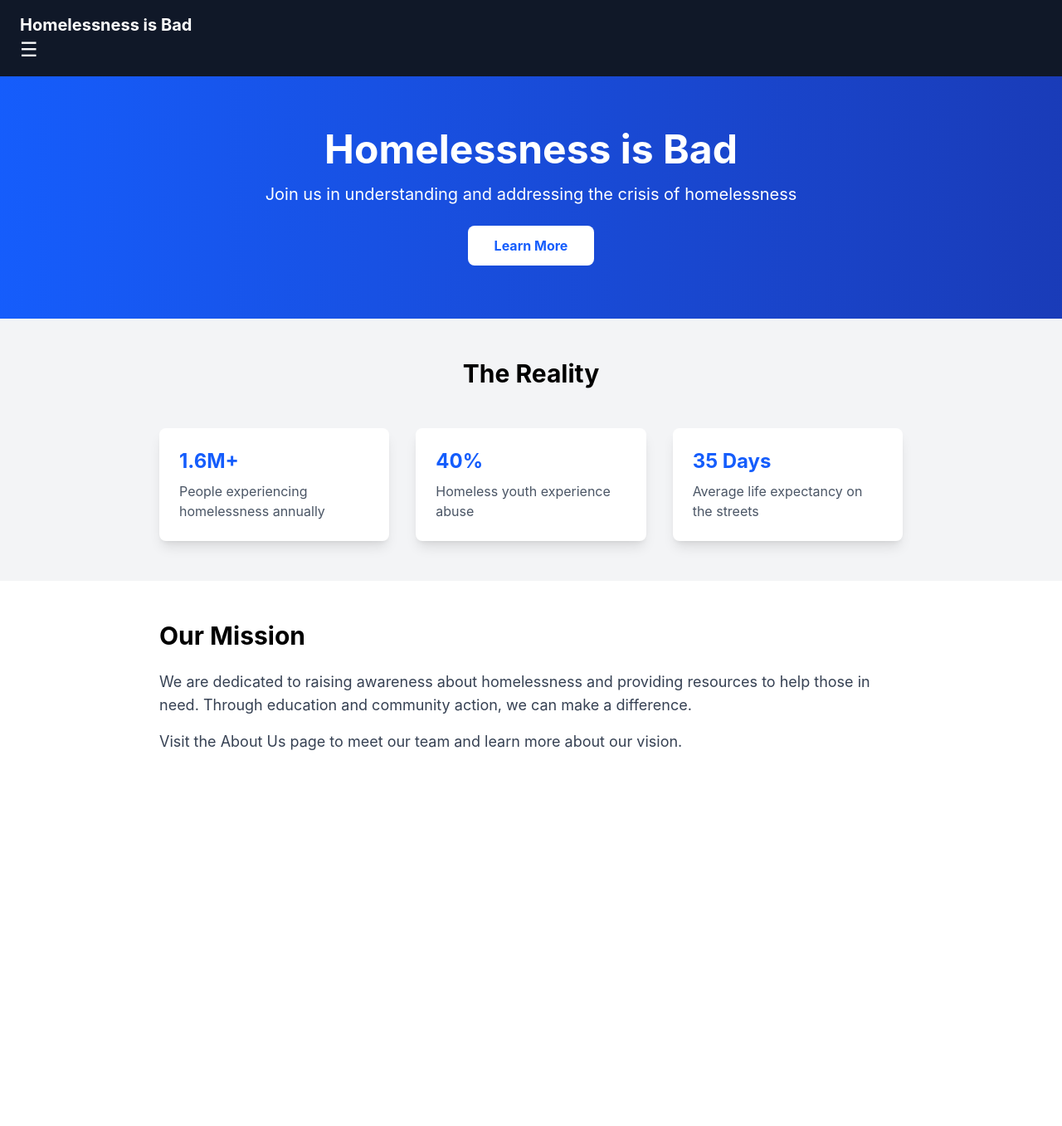
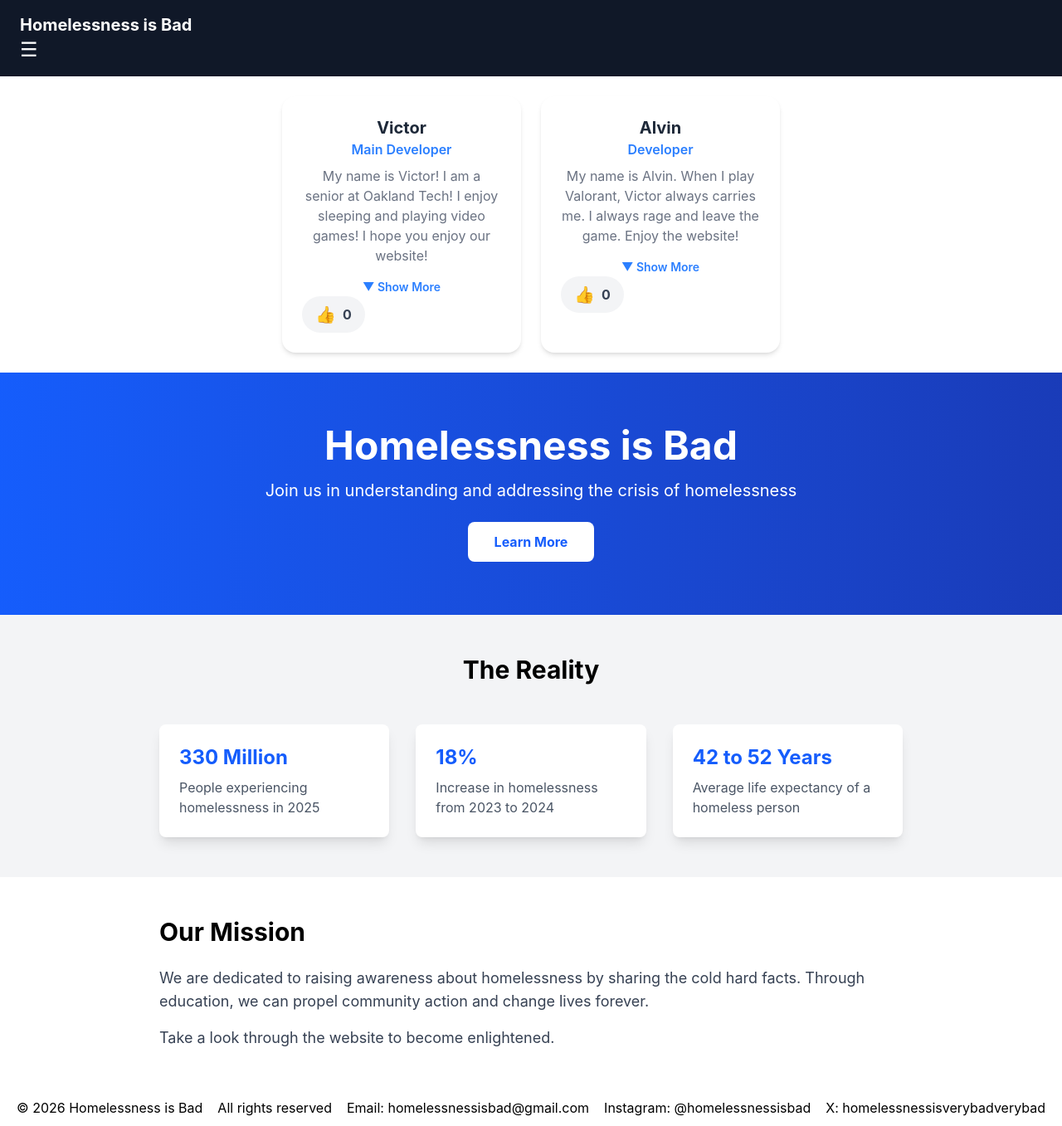
Before and after one commit to victorzhh/final-project-victor-and-alvin, a React (Vite) app: page / in a window 1280 px wide. Shown: the whole page at 83% size. Before the commit the page ends 956 px from the top, so only its background shows below. Built offline with nearby package versions, Linux system fonts and the light colour scheme.

Commit message:
FINALLY DONE :D

```diff
--- a/src/App.jsx
+++ b/src/App.jsx
@@ -2,12 +2,40 @@ import { BrowserRouter, Routes, Route, Link } from "react-router-dom";
 import Home from "./pages/Home";
 import About from "./pages/About";
 import Profile from "./pages/Profile";
+import Card from "./components/Card";
 import Header from "./components/Header";
+import LikeButton from "./components/LikeButton";
+import Footer from "./components/Footer";
 
 function App() {
   return (
     <BrowserRouter>
       <Header />
+    <div className="flex gap-6 justify-center flex-wrap p-6">
+      <Card
+    name="Victor"
+    title="Main Developer"
+    blurb="My name is Victor! I am a senior at Oakland Tech! I enjoy sleeping and playing video games! I hope you enjoy our website!"
+    github="https://github.com/victorzhh"
+    skills= "HTML, Bootstrap, Tailwind"
+    quote= "Homelessness is not the result of not having a house, it’s a lack of a soul in a body.” – Goitsemang Mvula"
+    >
+      <LikeButton />
+    </Card>
+
+
+    <Card
+    name="Alvin"
+    title="Developer"
+    blurb="My name is Alvin. When I play Valorant, Victor always carries me. I always rage and leave the game. Enjoy the website!"
+    github="https://github.com/humanbeing8118"
+    skills= "Java, Python, Goofing Around"
+    quote= "Homeless exist because billionaires exist. Bridge the gap between the two and you will find balance.” – Deborah Bravandt"
+    >
+      <LikeButton />
+    </Card>
+    </div>
+
       <Routes>
         <Route path="/" element={<Home />} />
         <Route path="/about" element={<About />} />
--- a/src/components/Footer.jsx
+++ b/src/components/Footer.jsx
@@ -1,12 +1,21 @@
 function Footer() {
+    const footerStyle = {
+        display: "flex",
+        justifyContent: "space-between",
+        alignItems: "center",
+        padding: "10px 20px",
+        whiteSpace: "nowrap"
+    };
+
     return (
-        <footer>
-            <p>&copy; 2026 Homelessness is Bad. All rights reserved.</p>
-            <p> Email: homelessnessisbad@gmail.com</p>
-            <p>Instagram: @homelessnessisbad</p>
-            <p>X: homelessnessisverybadverybad</p>
+        <footer style={footerStyle}>
+            <span>&copy; 2026 Homelessness is Bad</span>
+            <span>All rights reserved</span>
+            <span>Email: homelessnessisbad@gmail.com</span>
+            <span>Instagram: @homelessnessisbad</span>
+            <span>X: homelessnessisverybadverybad</span>
         </footer>
-    ) ;
+    );
 }
 
 export default Footer;
--- a/src/pages/About.jsx
+++ b/src/pages/About.jsx
@@ -1,10 +1,11 @@
 import Card from "../components/Card";
 import LikeButton from "../components/LikeButton";
+import Footer from "../components/Footer";
 
 function About() {
   return (
     <>
-      <h1>About Us</h1>
+    <h1 className="text-3xl font-bold mb-6 text-center">About Us</h1>
       <div className="flex gap-6 justify-center flex-wrap p-6">
         <Card
           name="Victor"
@@ -28,6 +29,15 @@ function About() {
           <LikeButton />
         </Card>
       </div>
+      <br></br><br></br>
+      <br></br><br></br>
+      <br></br><br></br>
+      <br></br>
+      <br></br>
+      <br></br>
+      <br></br>
+      <br></br>
+      <Footer />
     </>
   );
 }
--- /dev/null
+++ b/src/pages/Contact.jsx
@@ -0,0 +1,32 @@
+import Footer from "../components/Footer";
+function Contact() {
+  return (
+    <div className="min-h-screen bg-gray-100 flex flex-col pb-15">
+      <div className="flex-1 flex items-center justify-center p-6">
+        <div className="w-full max-w-3xl rounded-3xl bg-white p-8 shadow-xl">
+          <h1 className="text-3xl font-bold mb-6 text-center">Contact</h1>
+          <div className="space-y-4 rounded-2xl border border-gray-300 bg-gray-50 p-6 text-lg text-gray-900">
+            <div>
+              <span className="font-semibold">X:</span> @homelessnessisverybadverybad
+            </div>
+            <div>
+              <span className="font-semibold">Facebook:</span> facebook.com/homelessnessisbad
+            </div>
+            <div>
+              <span className="font-semibold">Instagram:</span> @homelessnessisbad
+            </div>
+            <div>
+              <span className="font-semibold">Email:</span> homelessnessisbad@gmail.com
+            </div>
+            <div>
+              <span className="font-semibold">Address:</span> 6767 Homeless Way, Oakland, CA
+            </div>
+          </div>
+        </div>
+      </div>
+      <Footer />
+    </div>
+  );
+}
+
+export default Contact;
--- a/src/pages/Home.jsx
+++ b/src/pages/Home.jsx
@@ -1,3 +1,5 @@
+import Footer from "../components/Footer";
+
 function Home() {
   return (
     <>
@@ -8,9 +10,11 @@ function Home() {
           <p className="text-xl mb-6">
             Join us in understanding and addressing the crisis of homelessness
           </p>
-          <button className="bg-white text-blue-600 px-8 py-3 rounded-lg font-bold hover:bg-gray-100">
-            Learn More
-          </button>
+          <a href="https://en.wikipedia.org/wiki/Homelessness" target="_blank" rel="noopener noreferrer">
+            <button className="bg-white text-blue-600 px-8 py-3 rounded-lg font-bold hover:bg-gray-100">
+              Learn More
+            </button>
+          </a>
         </div>
       </div>
 
@@ -20,16 +24,16 @@ function Home() {
           <h2 className="text-3xl font-bold text-center mb-12">The Reality</h2>
           <div className="grid grid-cols-1 md:grid-cols-3 gap-8">
             <div className="bg-white p-6 rounded-lg shadow-lg">
-              <h3 className="text-2xl font-bold text-blue-600 mb-2">1.6M+</h3>
-              <p className="text-gray-600">People experiencing homelessness annually</p>
+              <h3 className="text-2xl font-bold text-blue-600 mb-2">330 Million</h3>
+              <p className="text-gray-600">People experiencing homelessness in 2025</p>
             </div>
             <div className="bg-white p-6 rounded-lg shadow-lg">
-              <h3 className="text-2xl font-bold text-blue-600 mb-2">40%</h3>
-              <p className="text-gray-600">Homeless youth experience abuse</p>
+              <h3 className="text-2xl font-bold text-blue-600 mb-2">18%</h3>
+              <p className="text-gray-600">Increase in homelessness from 2023 to 2024</p>
             </div>
             <div className="bg-white p-6 rounded-lg shadow-lg">
-              <h3 className="text-2xl font-bold text-blue-600 mb-2">35 Days</h3>
-              <p className="text-gray-600">Average life expectancy on the streets</p>
+              <h3 className="text-2xl font-bold text-blue-600 mb-2">42 to 52 Years</h3>
+              <p className="text-gray-600">Average life expectancy of a homeless person</p>
             </div>
           </div>
         </div>
@@ -40,14 +44,15 @@ function Home() {
         <div className="max-w-4xl mx-auto">
           <h2 className="text-3xl font-bold mb-6">Our Mission</h2>
           <p className="text-lg text-gray-700 mb-4">
-            We are dedicated to raising awareness about homelessness and providing resources
-            to help those in need. Through education and community action, we can make a difference.
+            We are dedicated to raising awareness about homelessness by sharing the cold hard facts. Through education, we can propel community action and change lives forever.
           </p>
           <p className="text-lg text-gray-700">
-            Visit the About Us page to meet our team and learn more about our vision.
+            Take a look through the website to become enlightened.
           </p>
         </div>
       </div>
+      <Footer />
+
     </>
   );
 }
```
Also changed, not shown: src/pages/Database.jsx (added, +97 -0 lines).
